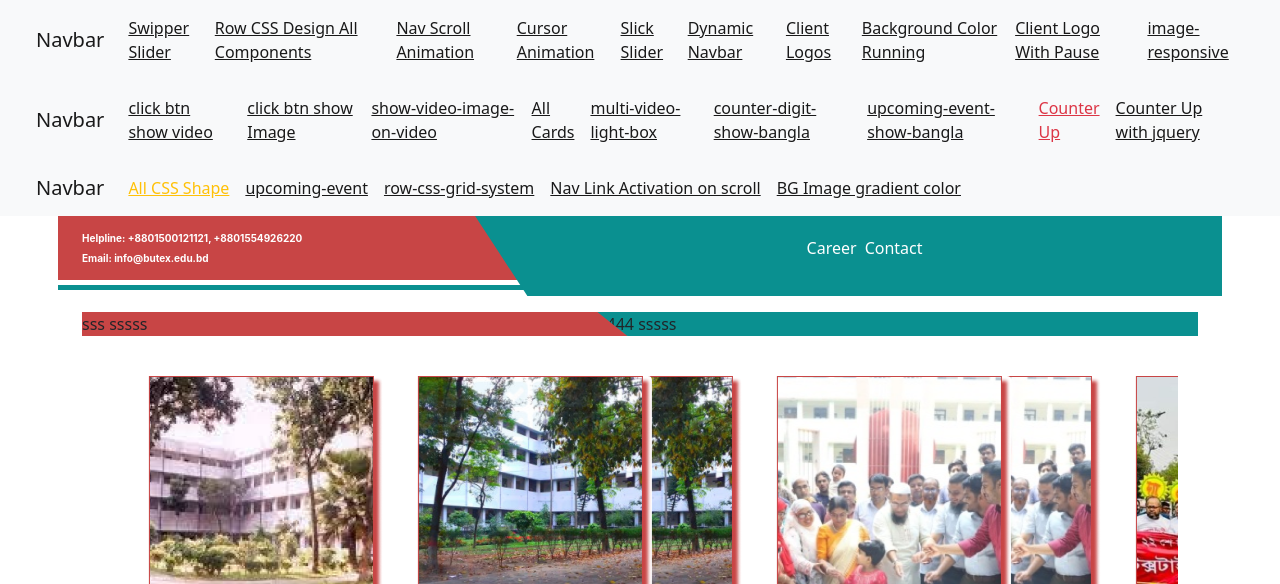
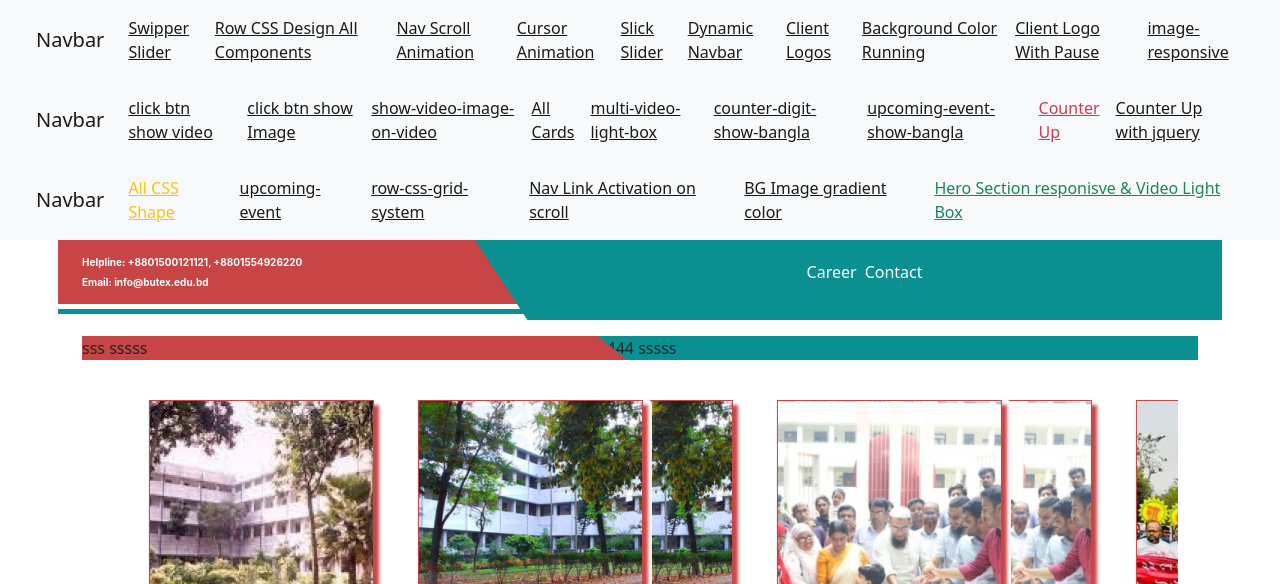
Before and after one commit to showkatbinidris70/all-importance-html-css-bootstrap5-components, a plain HTML site: page index.html in a window 1280 px wide. Shown: the top 584 px of the page. Drawn offline with nearby package versions, Linux system fonts and the light colour scheme.

Commit message:
video light box

```diff
--- a/index.html
+++ b/index.html
@@ -166,6 +166,10 @@
                             <li class="nav-item">
                                 <a class="nav-link active text-decoration-underline" aria-current="page"
                                     href="bg-img-gradient-color.html">BG Image gradient color</a>
+                            </li>
+                            <li class="nav-item">
+                                <a class="nav-link active text-decoration-underline text-success" aria-current="page"
+                                    href="hero-section-responsive.html">Hero Section responisve & Video Light Box</a>
                             </li>
 
                         </ul>
```
Also changed, not shown: hero-section-responsive.html (added, +14 -0 lines).
